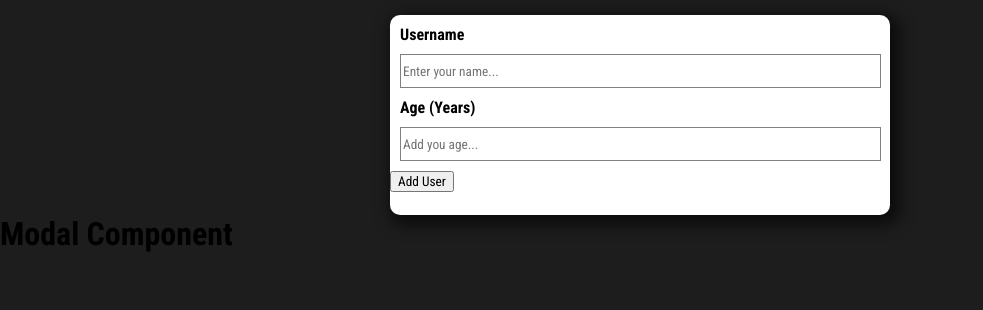
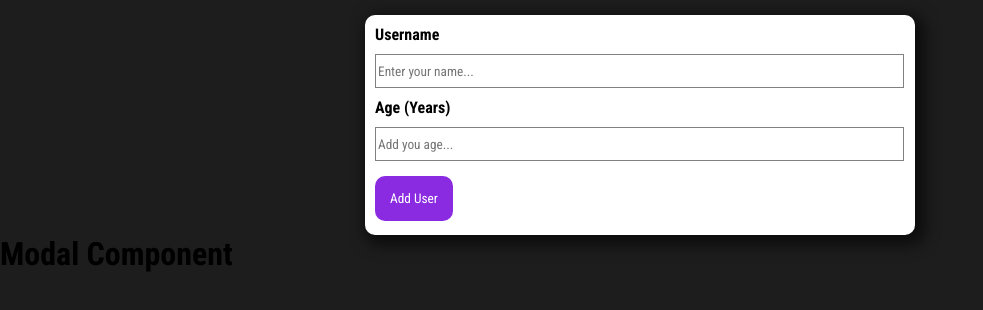
Before and after one commit to FilipiMachado/enter-data-reactjs, a React (Create React App) app: page / in a window 1280 px wide. Shown: the top 310 px of the page, without its empty margins (0-983 px from the left). Built offline with nearby package versions, Linux system fonts and the light colour scheme.

Commit message:
styling user form

```diff
--- a/src/components/DataInput/DataInput.css
+++ b/src/components/DataInput/DataInput.css
@@ -7,8 +7,8 @@
     align-items: center;
     margin: auto;
     margin-top: 15px;
-    width: 500px;
-    height: 200px;
+    width: 550px;
+    height: 220px;
     background-color: #FFFFFF;
     border-radius: 10px;
     -webkit-box-shadow: 5px 5px 15px 5px rgba(0, 0, 0, 0.6);
@@ -32,3 +32,14 @@
     height: 30px;
     margin: 10px;
 }
+
+.data-container__button {
+    margin: 5px 0 0 10px;
+    padding: 15px;
+    background-color: blueviolet;
+    color: #FFFFFF;
+    font-weight: 500;
+    border-radius: 10px;
+    border: transparent;
+    cursor: pointer;
+}
```
